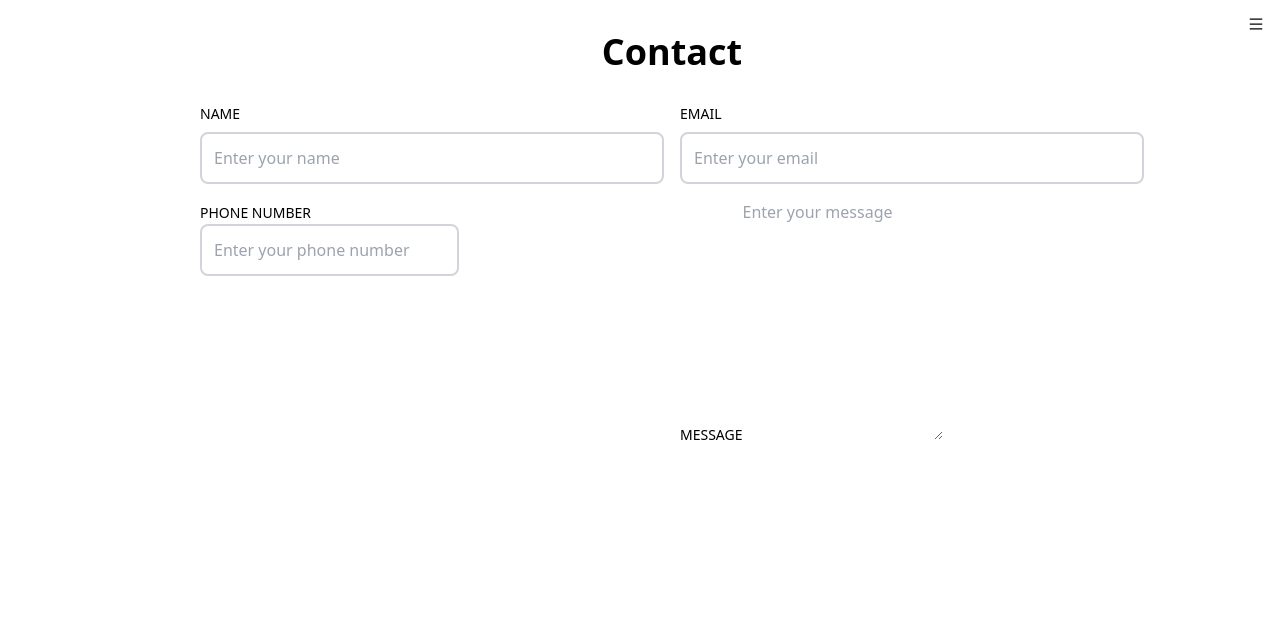
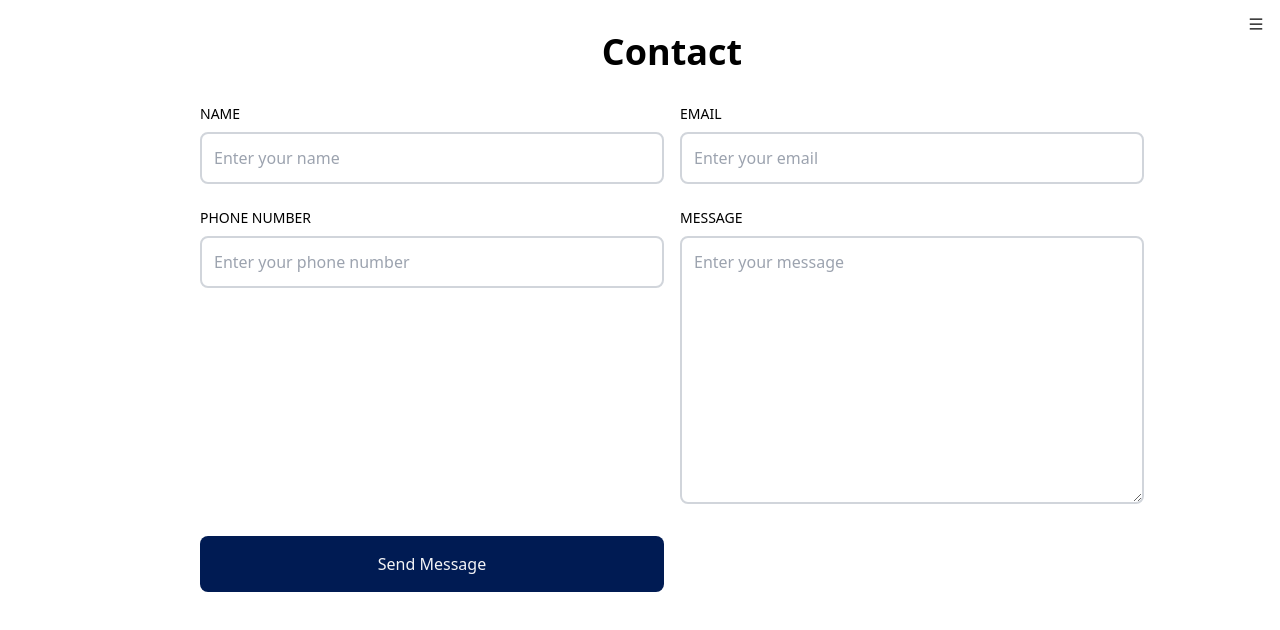
Before and after one commit to TimbirICT/Developer-Portfolio-React, a React (Vite) app in the folder Portfolio-React/: page /contact in a window 1280 px wide. Shown: the top 630 px of the page. Built offline with nearby package versions, Linux system fonts and the light colour scheme.

Commit message:
main app finished

```diff
--- a/Portfolio-React/src/App.jsx
+++ b/Portfolio-React/src/App.jsx
@@ -2,6 +2,7 @@ import { BrowserRouter, Routes, Route } from 'react-router-dom'
 import AbMe from './pages/AbMe'
 import Portfolio from './pages/Portfolio'
 import Contact from './pages/Contact'
+import Resume from './pages/Resume'
 
 
 function App() {
@@ -12,6 +13,7 @@ function App() {
         <Route path="/" element={<AbMe />} />
         <Route path="/portfolio" element={<Portfolio />} />
         <Route path="/contact" element={<Contact />} />
+        <Route path="/resume" element={<Resume />} />
       </Routes>
       </BrowserRouter>
     </div>
--- a/Portfolio-React/src/pages/Contact.jsx
+++ b/Portfolio-React/src/pages/Contact.jsx
@@ -1,30 +1,58 @@
-import React from 'react';
-import Navbar from '../components/Navbar';
+import React from "react";
+import Navbar from "../components/Navbar";
 
 const Contact = () => {
   return (
     <div>
       <Navbar />
-      <div id='contact' className='max-w-[1040px] m-auto md:pl-20 p-4'>
-        <h1 className='py-4 text-4xl font-bold text-center text-blue'>Contact</h1>
-        <form action='' method='POST' encType='multipart/form-data'></form>
-        <div className='grid md:grid-cols-2 gap-4 w-full py-2'>
-          <div className='flex flex-col'>
-            <label className='uppercase text-sm py-2'>Name</label>
-            <input className='border-2 rounded-lg p-3 flex border-gray-300' type='text' name='name' id='name' placeholder='Enter your name' />
+      <div id="contact" className="max-w-[1040px] m-auto md:pl-20 p-4">
+        <h1 className="py-4 text-4xl font-bold text-center text-blue">
+          Contact
+        </h1>
+        <form action="" method="POST" encType="multipart/form-data"></form>
+        <div className="grid md:grid-cols-2 gap-4 w-full py-2">
+          <div className="flex flex-col">
+            <label className="uppercase text-sm py-2">Name</label>
+            <input
+              className="border-2 rounded-lg p-3 flex border-gray-300"
+              type="text"
+              name="name"
+              id="name"
+              placeholder="Enter your name"
+            />
           </div>
-          <div className='flex flex-col'>
-            <label className='uppercase text-sm py-2'>Email</label>
-            <input className='border-2 rounded-lg p-3 flex border-gray-300' type='email' name='email' id='email' placeholder='Enter your email' />
+          <div className="flex flex-col">
+            <label className="uppercase text-sm py-2">Email</label>
+            <input
+              className="border-2 rounded-lg p-3 flex border-gray-300"
+              type="email"
+              name="email"
+              id="email"
+              placeholder="Enter your email"
+            />
           </div>
-          <div>
-            <label className='uppercase text-sm py-2'>Phone Number</label>
-            <input className='border-2 rounded-lg p-3 flex border-gray-300' type='text' name='phone' id='phone' placeholder='Enter your phone number' />
+          <div className="flex flex-col">
+            <label className="uppercase text-sm py-2">Phone Number</label>
+            <input
+              className="border-2 rounded-lg p-3 flex border-gray-300"
+              type="text"
+              name="phone"
+              id="phone"
+              placeholder="Enter your phone number"
+            />
           </div>
-          <div>
-            <label className='uppercase text-sm py-2'>Message</label>
-            <textarea rows='10' name='message' id='message' placeholder='Enter your message'></textarea>
+          <div className="flex flex-col">
+            <label className="uppercase text-sm py-2">Message</label>
+            <textarea className="border-2 rounded-lg p-3 border-gray-300"
+              rows="10"
+              name="message"
+              id="message"
+              placeholder="Enter your message"
+            ></textarea>
           </div>
+          <button className="bg-[#001b53] text-gray-100 mt-4 w-full p-4 rounded-lg">
+            Send Message
+            </button>
         </div>
       </div>
     </div>
--- /dev/null
+++ b/Portfolio-React/src/pages/Resume.jsx
@@ -0,0 +1,18 @@
+import React from 'react';
+import Navbar from '../components/Navbar';
+import ResumePic from '../assets/img/resume.png';
+
+const Resume = () => {
+  return (
+    <div>
+      <div>
+        <Navbar />
+      </div>
+      <div className='flex flex-col justify-center items-center'>
+        <img src={ResumePic} alt="Resume" />
+      </div>
+    </div>
+  );
+}
+
+export default Resume;
```
Also changed, not shown: Portfolio-React/src/assets/img/resume.png (added).
